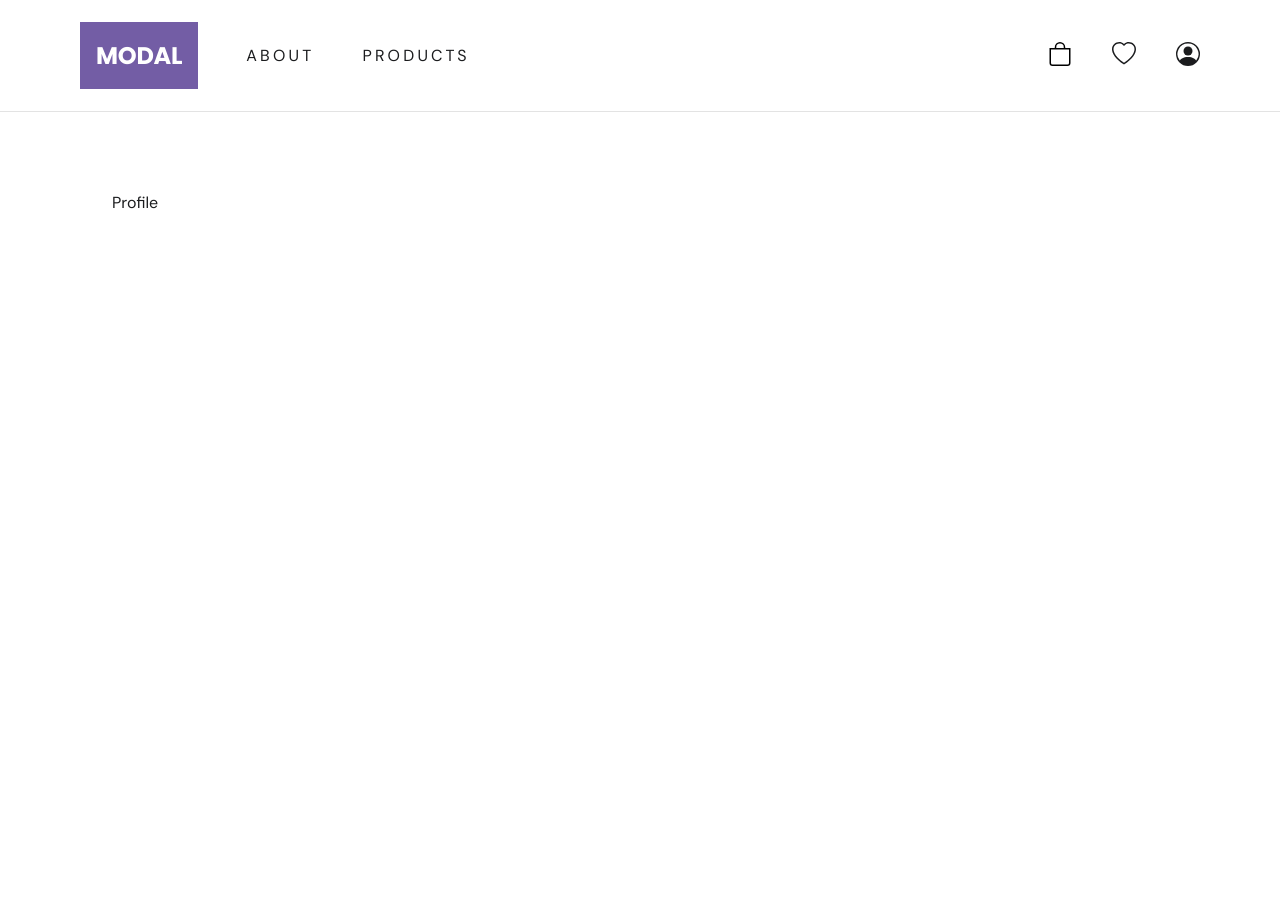
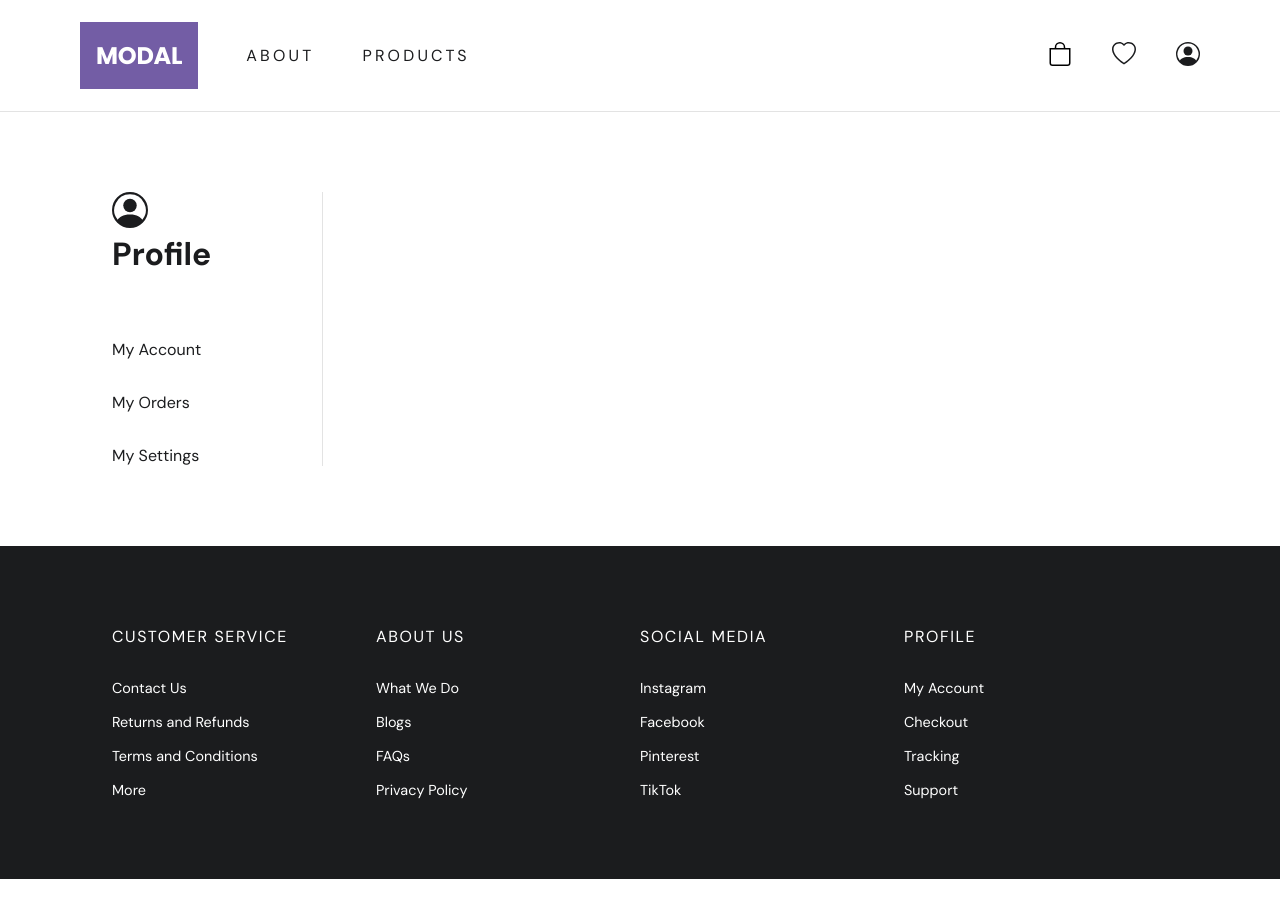
Before and after one commit to tomchaweb/ecommerce, a React (Vite) app: page /profile in a window 1280 px wide. After the commit the page ends 879 px from the top, so only its background shows below. Built offline with nearby package versions, Linux system fonts and the light colour scheme.

Commit message:
start profile page

```diff
--- a/src/App.jsx
+++ b/src/App.jsx
@@ -15,10 +15,13 @@ import About from "./pages/About";
 import Products from "./pages/Products";
 import Wishlist from "./pages/Wishlist";
 import Profile from "./pages/Profile";
+import ProfileAccount from "./pages/ProfileAccount";
+import ProfileOrders from "./pages/ProfileOrders";
+import ProfileSettings from "./pages/ProfileSettings";
+import Checkout from "./pages/Checkout";
 import PageNotFound from "./pages/PageNotFound";
 
 import Header from "./components/Header";
-import Checkout from "./pages/Checkout";
 
 export const CartContext = createContext();
 export const WishlistContext = createContext();
@@ -36,9 +39,9 @@ const router = createBrowserRouter(
 
       <Route path="wishlist" element={<Wishlist />}></Route>
       <Route path="profile" element={<Profile />}>
-        <Route path="account"></Route>
-        <Route path="orders"></Route>
-        <Route path="settings"></Route>
+        <Route path="account" element={<ProfileAccount />}></Route>
+        <Route path="orders" element={<ProfileOrders />}></Route>
+        <Route path="settings" element={<ProfileSettings />}></Route>
       </Route>
 
       <Route path="checkout" element={<Checkout />}></Route>
--- a/src/pages/ProductPage.jsx
+++ b/src/pages/ProductPage.jsx
@@ -178,12 +178,16 @@ export default function ProductPage() {
               </div>
               {!isLiked ? (
                 <button className="add-to-wishlist-btn" onClick={addToWishlist}>
-                  <HeartIcon size={16} color={"currentColor"} />
+                  <div className="add-to-wishlist-btn-img-container">
+                    <HeartIcon size={16} color={"currentColor"} />
+                  </div>
                   Add to wishlist
                 </button>
               ) : (
                 <button className="add-to-wishlist-btn">
-                  <HeartFillIcon size={16} color={"currentColor"} />
+                  <div className="add-to-wishlist-btn-img-container">
+                    <HeartFillIcon size={16} color={"currentColor"} />
+                  </div>
                   In Wishlist
                 </button>
               )}
--- a/src/pages/Profile.jsx
+++ b/src/pages/Profile.jsx
@@ -1,10 +1,28 @@
+import { Outlet } from "react-router";
+import Footer from "../components/Footer";
 import ScrollToTop from "../components/ScrollToTop";
+import { Link } from "react-router-dom";
+import UserIcon from "../components/svg/UserIcon";
 
 export default function Profile() {
   return (
-    <>
+    <div className="profile-page">
       <ScrollToTop />
-      <div className="profile">Profile</div>
-    </>
+      <div className="profile">
+        <div className="profile-sidebar">
+          <div className="profile-sidebar-top">
+            <UserIcon size={36} color={"currentColor"} />
+            <h1>Profile</h1>
+          </div>
+          <ul>
+            <Link to="account">My Account</Link>
+            <Link to="orders">My Orders</Link>
+            <Link to="settings">My Settings</Link>
+          </ul>
+        </div>
+        <Outlet />
+      </div>
+      <Footer />
+    </div>
   );
 }
--- a/src/styles.css
+++ b/src/styles.css
@@ -699,7 +699,7 @@ a{
   width: 31rem;
   height: 31rem;
   background-color: #F3F3F3;
-  cursor: pointer;
+  cursor: zoom-in;
 }
 
 .product-text {
@@ -780,6 +780,7 @@ a{
 .add-to-wishlist-btn {
   display: flex;
   justify-content: flex-start;
+  align-items: center;
   gap: 1rem;
   width: fit-content;
   padding: 0.3rem;
@@ -788,6 +789,19 @@ a{
   margin-bottom: 1rem;
   background-color: transparent;
   transition: all 0.2s;
+}
+
+.add-to-wishlist-btn-img-container{
+  padding: 0.75rem;
+  display: flex;
+  justify-content: center;
+  align-items: center;
+  background-color: #e0d9ef;
+  border-radius: 50%;
+}
+
+.add-to-wishlist-btn svg{
+  color: #735DA5;
 }
 
 .add-to-wishlist-btn:hover {
@@ -898,8 +912,47 @@ a{
 .profile{
   padding: 5rem 7rem;
   margin-top: 7rem;
-  height: 100vh;
+  display: grid;
+  grid-template-columns: 1fr 4fr;
 }
+
+.profile h2{
+  border-bottom: 1px solid #e3e3e3;
+}
+
+.profile-page footer{
+  margin-top: 0;
+}
+
+.profile-sidebar{
+  display: flex;
+  flex-direction: column;
+  gap: 4rem;
+  border-right: 1px solid #e3e3e3;
+}
+
+.profile-sidebar ul{
+  display: flex;
+  flex-direction: column;
+  gap: 2rem;
+}
+
+.profile-sidebar a:hover{
+  text-decoration: underline;
+}
+
+.profile-account{
+  padding: 2rem;
+}
+
+.profile-orders{
+  padding: 2rem;
+}
+
+.profile-settings{
+  padding: 2rem;
+}
+
 
 /* WISHLIST PAGE */
 /* //////////////// */
@@ -969,10 +1022,6 @@ a{
 .remove-from-wishlist-btn{
   background-color: transparent;
   border: none;
-}
-
-.remove-from-wishlist-btn:hover{
-  animation: pulse 0.5s ease infinite;
 }
 
 .wishlist-card-main img{
```
